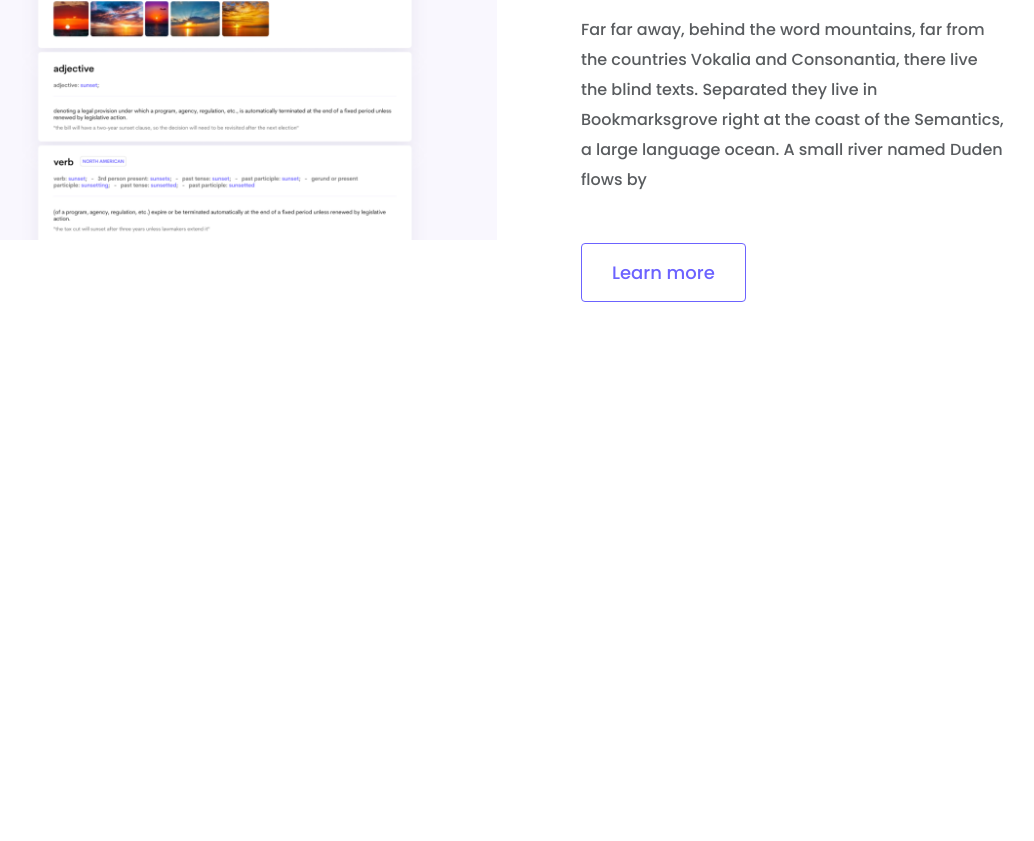
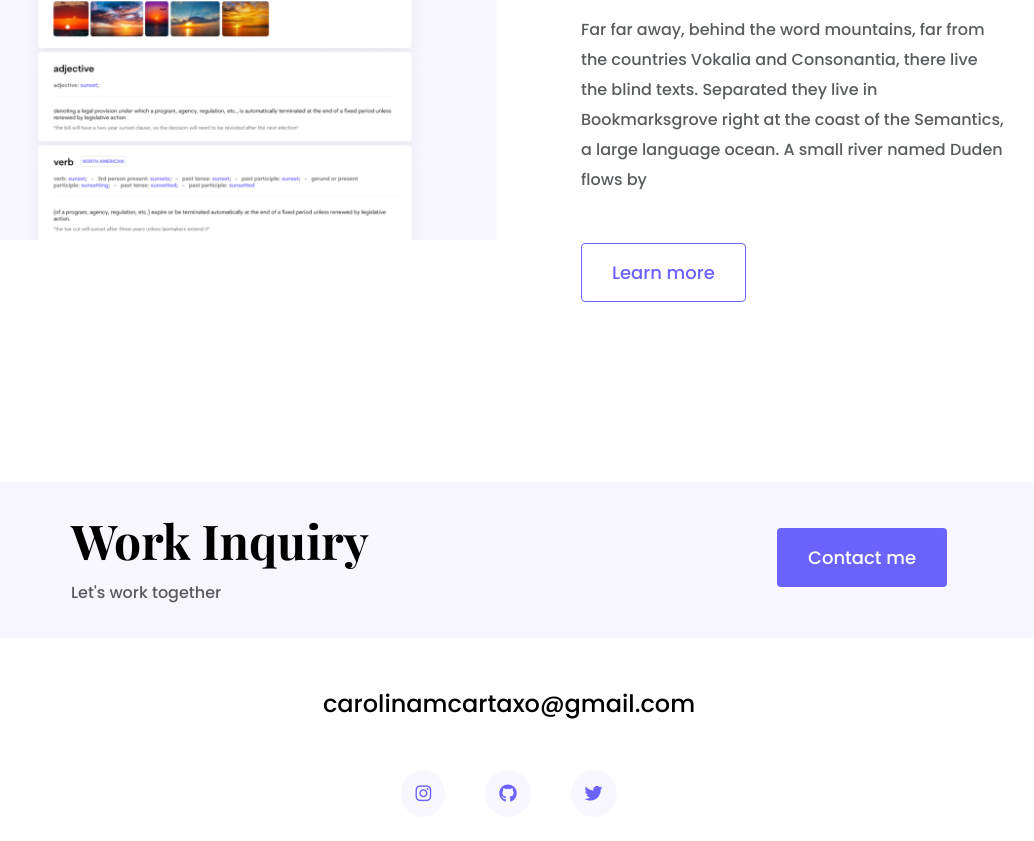
Before and after one commit to carolinacartaxo/porfolio-project, a plain HTML site: page index.html in a window 1280 px wide. Shown: the part 2559-3400 px from the top of the page, without its empty margins (131-1165 px from the left). Before the commit the page ends 3029 px from the top, so only its background shows below. Drawn offline with nearby package versions, Linux system fonts and the light colour scheme.

Commit message:
Created the footer

```diff
--- a/index.html
+++ b/index.html
@@ -119,6 +119,34 @@
           </div>
         </div>
       </div>
+      <footer>
+        <div
+          class="contact-box d-flex justify-content-between mb-5 d-none d-md-flex">
+          <div>
+            <h4>Work Inquiry</h4>
+            <p class="text-muted">Let's work together</p>
+          </div>
+          <div>
+            <a href="" class="btn btn-branding mt-3">Contact me</a>
+          </div>
+        </div>
+        <div class="d-flex justify-content-center">
+          <a href="mailto:carolinamcartaxo@gmail.com" class="email-link mb-5"
+            >carolinamcartaxo@gmail.com</a
+          >
+        </div>
+        <div class="social-links d-flex justify-content-center">
+          <a href="https://www.instagram.com/carolcartaxo/">
+            <i class="fa-brands fa-instagram"></i>
+          </a>
+          <a href="https://github.com/carolinacartaxo">
+            <i class="fa-brands fa-github"></i>
+          </a>
+          <a href="">
+            <i class="fa-brands fa-twitter"></i>
+          </a>
+        </div>
+      </footer>
     </div>
   </body>
 </html>
--- a/styles/portfolio.css
+++ b/styles/portfolio.css
@@ -30,6 +30,10 @@ p {
   font-weight: normal;
   font-size: 16px;
   line-height: 30px;
+}
+
+h4 {
+  font-size: 48px;
 }
 
 .hero {
@@ -133,6 +137,45 @@ nav li.active a {
   color: var(--branding-color);
 }
 
+footer {
+  margin: 60px 0;
+}
+
+footer .contact-box {
+  background: var(--secondary-color);
+  padding: 30px 120px;
+  border-radius: 10px;
+}
+
+footer .contact-box p {
+  margin: 0;
+}
+
+footer .email-link {
+  text-decoration: none;
+  color: black;
+  font-size: 24px;
+}
+
+footer .email-link:hover {
+  color: var(--branding-color);
+}
+
+footer .social-links a {
+  margin: 0 20px;
+  color: var(--branding-color);
+  background-color: var(--secondary-color);
+  padding: 10px 14px;
+  font-size: 18px;
+  border-radius: 50%;
+  transition: all 100ms ease-in-out;
+}
+
+footer .social-links a:hover {
+  color: white;
+  background-color: var(--branding-color);
+}
+
 @media (max-width: 900px) {
   h1 {
     font-size: 44px;
@@ -141,6 +184,7 @@ nav li.active a {
   h2 {
     font-size: 44px;
   }
+
   .hero {
     padding: 80px 20px;
   }
```
Also changed, not shown: contact.html (+12 -5 lines).
